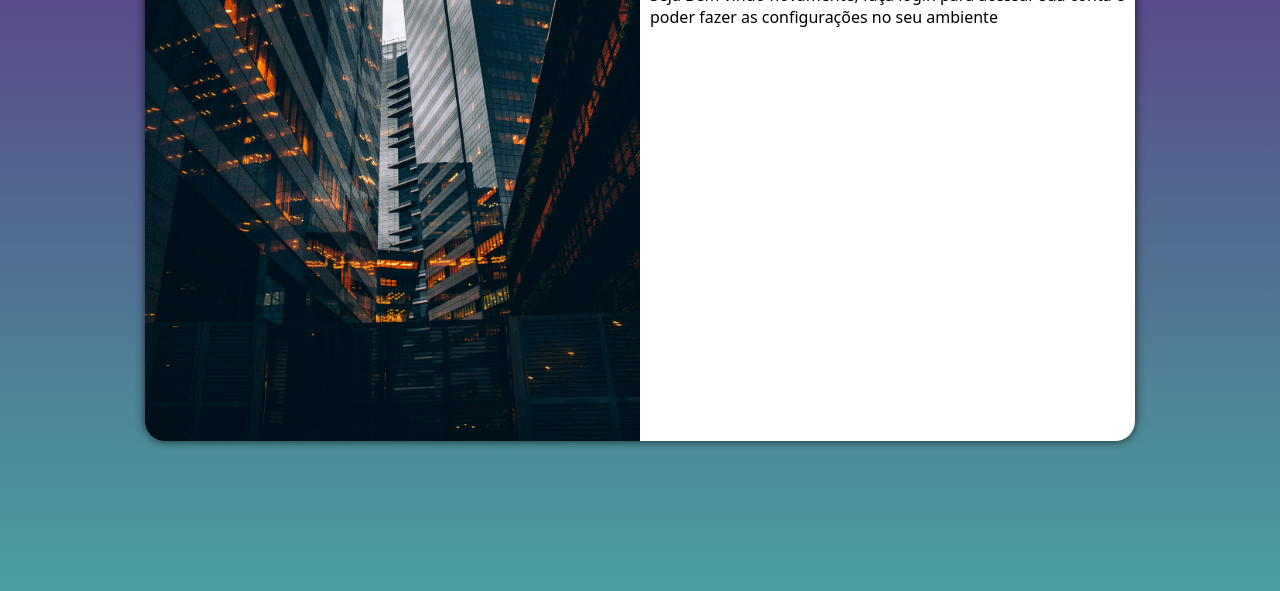
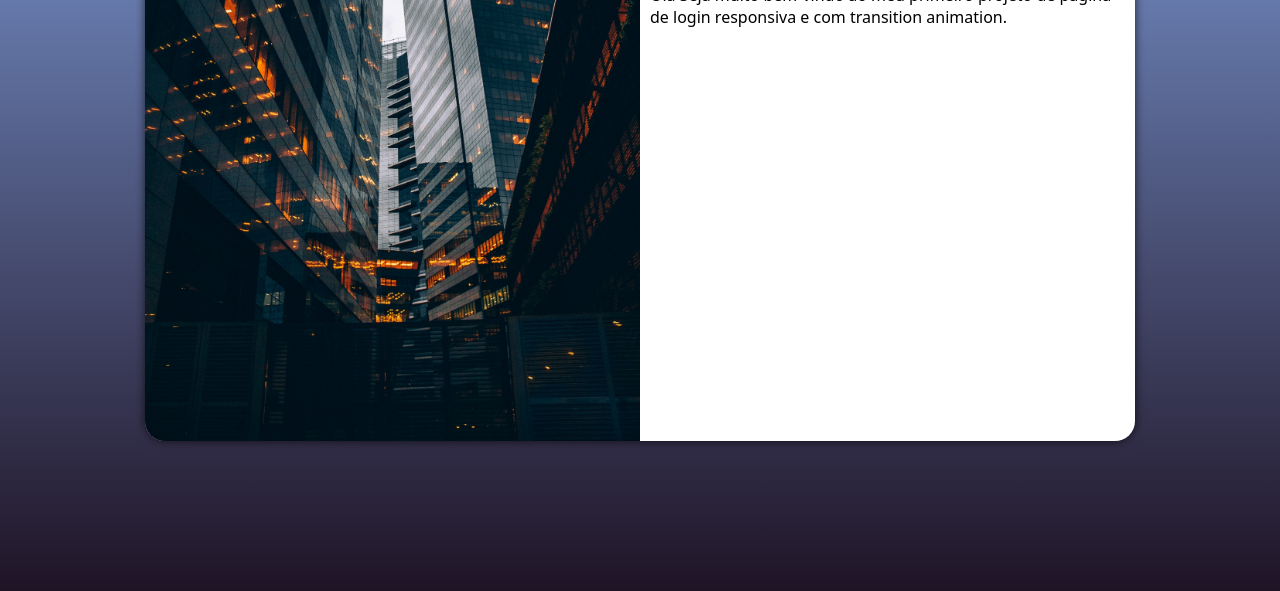
Before and after one commit to Thiagomartinsvieira/Projeto-login, a plain HTML site: page index.html in a window 1280 px wide. Shown: the part 209-800 px from the top of the page. Drawn offline with Linux system fonts and the light colour scheme.

Commit message:
Atualizei meu projeto de pagina de login

```diff
--- a/estilos/media-query.css
+++ b/estilos/media-query.css
@@ -3,7 +3,7 @@
 @media screen and (min-width: 768px) and (max-width: 992px) { /* CONFIGURAÇÃO PARA TABLET */
 
     body {
-        background-image: linear-gradient(to top, #49a09d, #5f2c82);
+        background-image: linear-gradient(to top, #1F1426, #7E9CD9);
     }
 
     section#login {
@@ -26,7 +26,7 @@
 @media screen and (min-width: 992px) {
 
     body {
-        background-image: linear-gradient(to top, #49a09d, #5f2c82);
+        background-image: linear-gradient(to top, #1F1426, #7E9CD9);
     }
 
     section#login {
--- a/estilos/style.css
+++ b/estilos/style.css
@@ -14,7 +14,7 @@ Lilas: #5f2c82
 }
 
 body, html {
-    background-color: #5f2c82;
+    background-image: linear-gradient(to top, #1F1426, #7E9CD9);
     height: 100vh;
     width: 100vw;
 }
--- a/index.html
+++ b/index.html
@@ -17,8 +17,13 @@
             </div>
             <div id="formulario">
                 <h1>Login</h1>
-                <p>Seja Bem vindo novamente, faça login para acessar sua conta e poder fazer as configurações no seu ambiente</p>
-                <form action="login.php" method="post"></form>
+                <p>Olá Seja muito bem-vindo ao meu primeiro projeto de pagina de login responsiva e com transition animation.</p>
+                <form action="login.php" method="post">
+
+
+
+
+                </form>
             </div>
         </section>
     </main>
```
